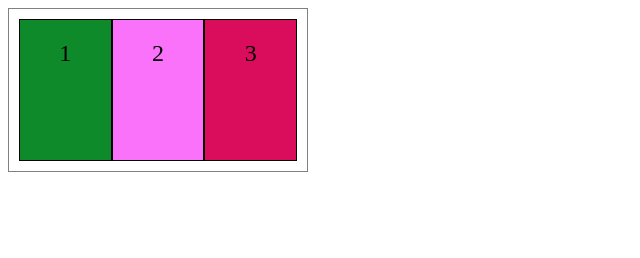
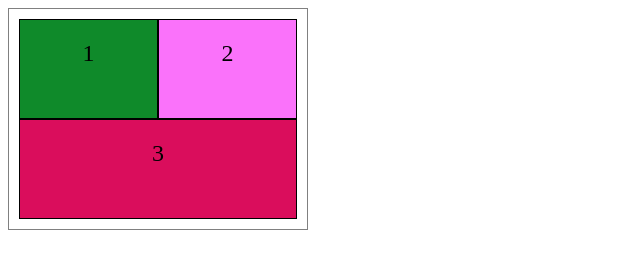
Before and after one commit to trainingLeader/flexdemo, a plain HTML site: page index.html in a window 1280 px wide. Shown: the whole page, without its empty margins (0-640 px from the left). Drawn offline with Linux system fonts and the light colour scheme.

Commit message:
feat: :sparkles: Modify CSS
Add new properties flex-grow,shrink and basis

```diff
--- a/style.css
+++ b/style.css
@@ -1,7 +1,7 @@
 .container {
     display: flex;
     flex-direction: row;
-    flex-wrap: nowrap;
+    flex-wrap: wrap;
     border: 1px solid gray;
     padding: 10px;
     box-sizing: border-box;
@@ -15,10 +15,15 @@
     border: 1px solid black;
     height: 100px;
     width: 100px;
+    flex-grow: 1;
+    flex-shrink: 1;
+    flex-basis: auto;
+    box-sizing: border-box;
   }
 
   .item:nth-child(1) {
     background-color: rgb(15, 138, 42);
+
   }
 
   .item:nth-child(2) {
```
